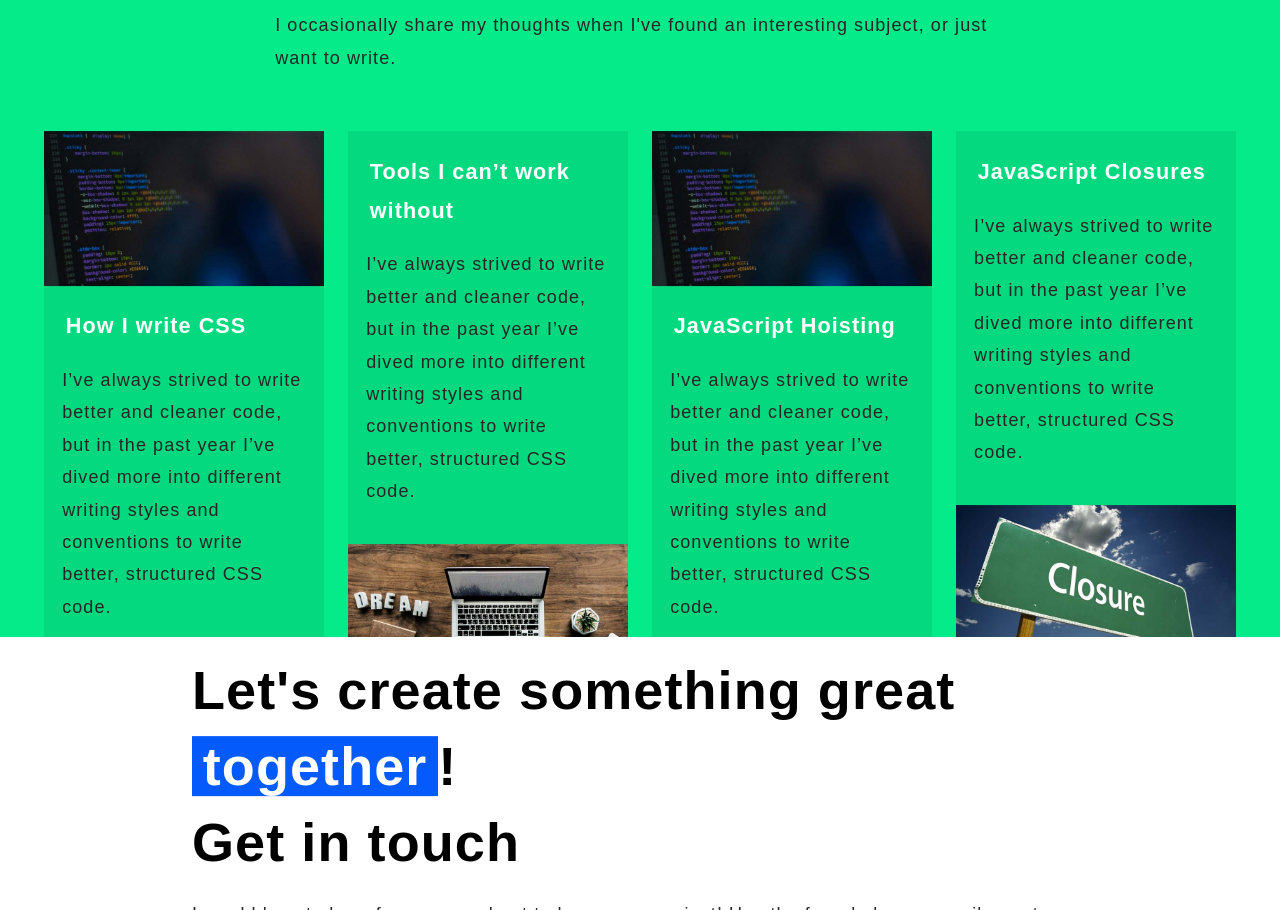
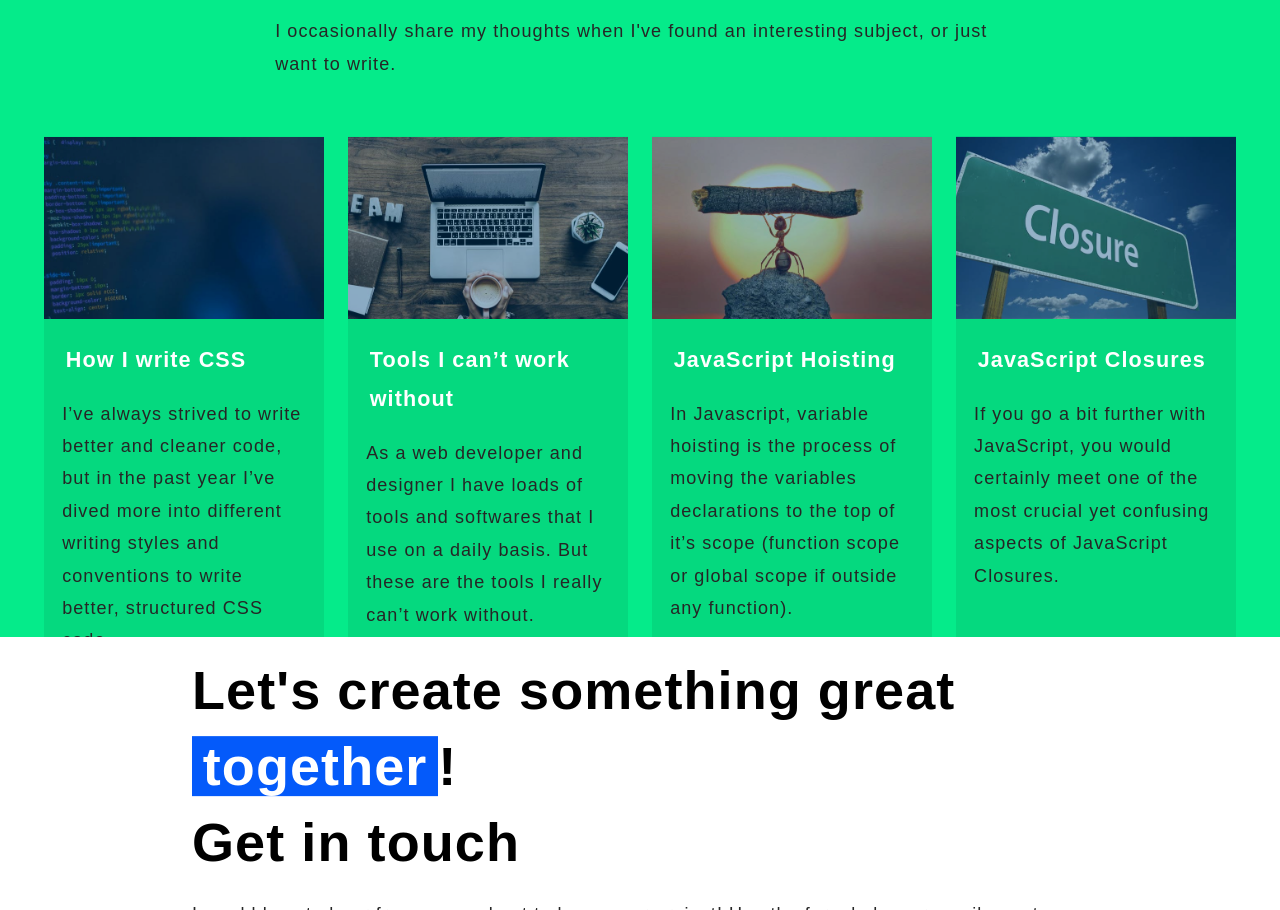
Before and after one commit to monalighosh/mg-website-revamp, a website: page website/src/index.html in a window 1280 px wide. Shown: the part 1773-2683 px from the top of the page. Drawn offline with nearby package versions, Linux system fonts and the light colour scheme; files that its build step writes are made by us from their sources; files whose address does not match are found by name; a web font is replaced by a local one.

Commit message:
Updating articles

```diff
--- a/website/src/index.html
+++ b/website/src/index.html
@@ -144,24 +144,36 @@
           </div>
           <ul class="articles__list">
             <li class="articles__item">
-              <img src="images/articles-css.jpg" alt="">
+              <span class="articles__img">
+                <img src="images/articles-css.jpg" alt="">
+              </span>
               <h2>How I write CSS</h2>
               <p>I’ve always strived to write better and cleaner code, but in the past year I’ve dived more into different writing styles and conventions to write better, structured CSS code.</p>
+              <button><span data-letters="Read Article">Read Article</span></button>
             </li>
             <li class="articles__item">
+              <span class="articles__img">
+                <img src="images/articles-tools.jpg" alt="">
+              </span>
               <h2>Tools I can’t work without</h2>
-              <p>I’ve always strived to write better and cleaner code, but in the past year I’ve dived more into different writing styles and conventions to write better, structured CSS code.</p>
-              <img src="images/articles-tools.jpg" alt="">
+              <p>As a web developer and designer I have loads of tools and softwares that I use on a daily basis. But these are the tools I really can’t work without.</p>
+              <button><span data-letters="Read Article">Read Article</span></button>
             </li>
             <li class="articles__item">
-              <img src="images/articles-css.jpg" alt="">
+              <span class="articles__img">
+                <img src="images/articles-hoisting.jpg" alt="">
+              </span>
               <h2>JavaScript Hoisting</h2>
-              <p>I’ve always strived to write better and cleaner code, but in the past year I’ve dived more into different writing styles and conventions to write better, structured CSS code.</p>
+              <p>In Javascript, variable hoisting is the process of moving the variables declarations to the top of it’s scope (function scope or global scope if outside any function).</p>
+              <button><span data-letters="Read Article">Read Article</span></button>
             </li>
             <li class="articles__item">
+              <span class="articles__img">
+                <img src="images/articles-closures.jpg" alt="">
+              </span>
               <h2>JavaScript Closures</h2>
-              <p>I’ve always strived to write better and cleaner code, but in the past year I’ve dived more into different writing styles and conventions to write better, structured CSS code.</p>
-              <img src="images/articles-closures.jpg" alt="">
+              <p>If you go a bit further with JavaScript, you would certainly meet one of the most crucial yet confusing aspects of JavaScript Closures.</p>
+              <button><span data-letters="Read Article">Read Article</span></button>
             </li>
           </ul>
         </div>
--- a/website/src/sass/layout/_articles.scss
+++ b/website/src/sass/layout/_articles.scss
@@ -27,13 +27,16 @@
   &__list {
     list-style-type: none;
     display: flex;
-    flex-flow: row wrap;
+    flex-flow: row nowrap;
   }
 
   &__item {
+    // border: 1px solid red;
     background: rgba($black, 0.08);
     flex: 0 0 23%;
+    overflow: hidden;
     @include padMrg(margin, 1%);
+    @include position();
 
     h2 {
       font-size: $largeFont;
@@ -43,11 +46,57 @@
 
     p {
       @include padMrg(padding, 0 1em 1em);
+      @include transition(all 0.5s ease);
+    }
+
+    button {
+      transform: translate(-100%, -60px);
+      @include position(absolute, 100%, 0);
+      @include padMrg(margin, 1em 0 0);
+      &:after {
+        background: $white;
+      }
+    }
+
+    &:hover button {
+      transform: translate(0, -60px);
+    }
+
+    &:hover p {
+      @include padMrg(padding, 0 1em 2.5em);
+    }
+
+    &:hover span:after {
+      background: rgba($blueDark, 0);
+    }
+
+    &:hover span img {
+      opacity: 1;
+      transform: translate3d(0,0,0);
+    }
+  }
+
+  &__img {
+    overflow: hidden;
+    @include display(block);
+    @include position();
+
+    &:after {
+      content: "";
+      width: $fullCover;
+      height: $fullCover;
+      background: rgba($blueDark, 0.35);
+      @include position(absolute, 0, 0);
+      @include transition(all 0.3s ease-in-out);
     }
 
     img {
-      max-width: $fullCover;
-      @include display(block);
+      max-width: none;
+      width: calc(100% + 50px);
+      opacity: 0.9;
+      display: block;
+      transform: translate3d(-40px, 0, 0);
+      @include transition(opacity 0.35s, transform 0.35s);
     }
   }
 }
```
Also changed, not shown: website/build/css/main.css, website/build/images/articles-hoisting.jpg (added), website/build/index.html, website/src/images/articles-hoisting.jpg (added), 1 other file.
